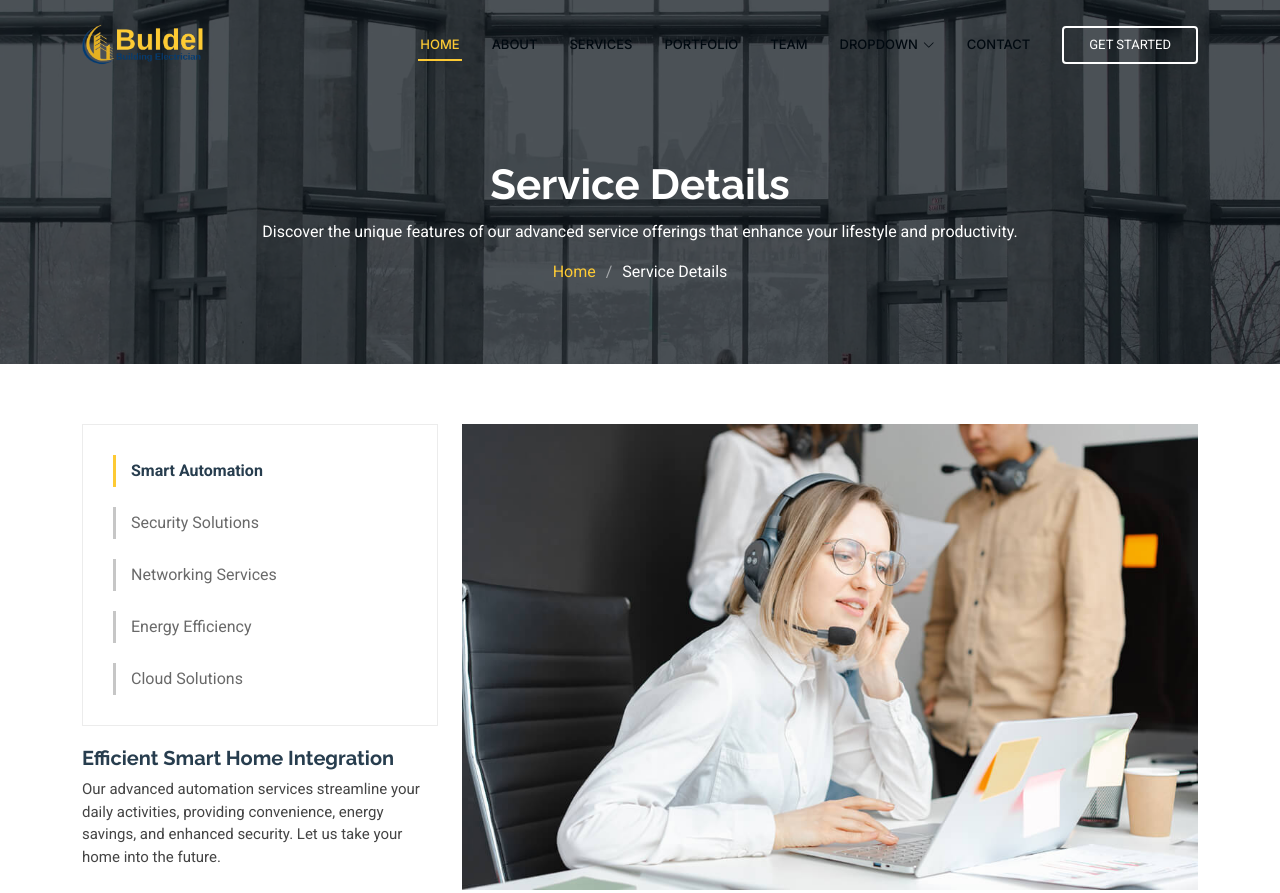
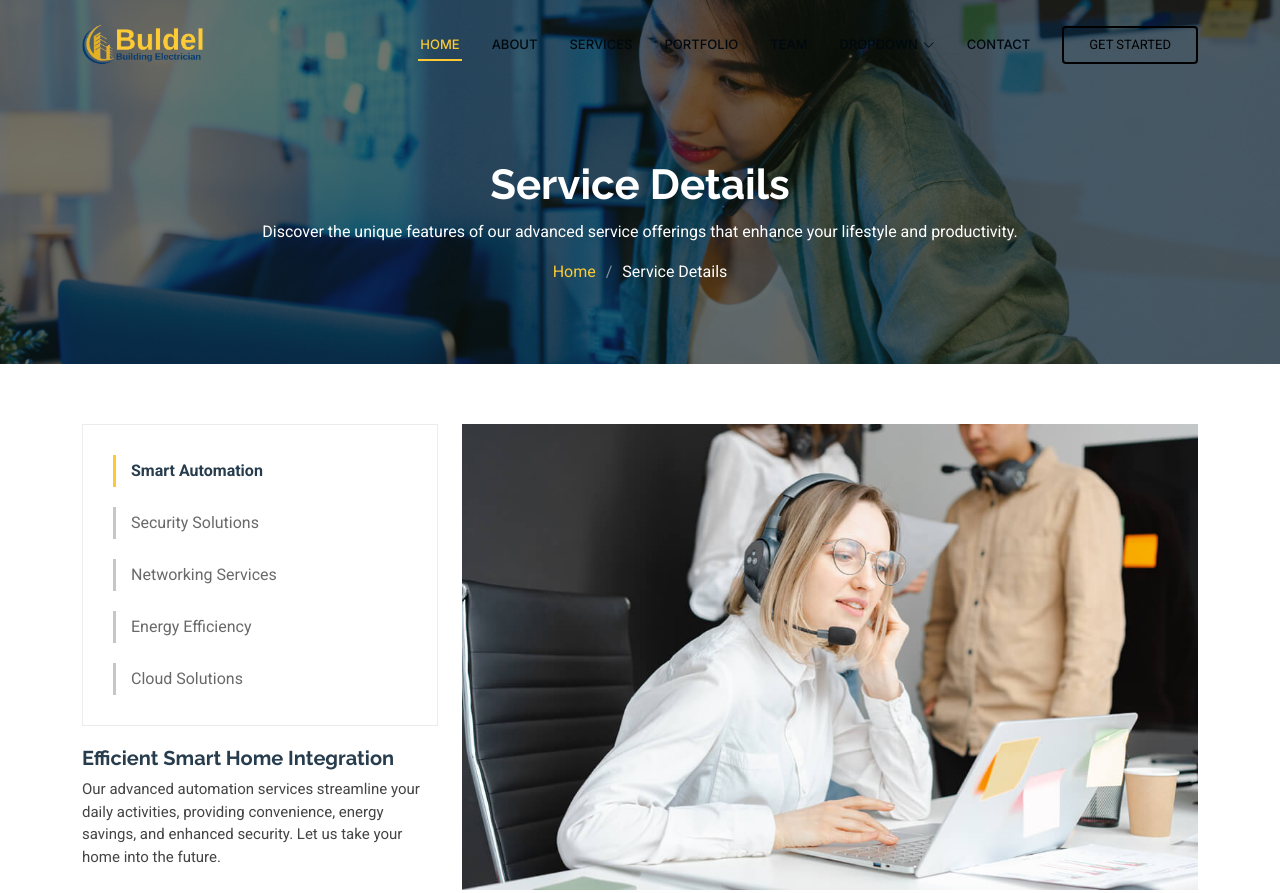
Before and after one commit to Sahani26/buldel-new-theme, a plain HTML site: page service-details.html in a window 1280 px wide. Shown: the top 893 px of the page. Drawn offline with Linux system fonts and the light colour scheme.

Commit message:
upload contetn study

```diff
--- a/assets/css/main.css
+++ b/assets/css/main.css
@@ -200,6 +200,11 @@ h6 {
   animation: none;
   border-radius: 0;
 }
+.rounded-image {
+  border-radius: 50% !important;
+  width: 100px;  /* Adjust width */
+  height: 100px; /* Adjust height */
+}
 
 .pulsating-play-btn:hover:after {
   border-left: 15px solid var(--accent-color);
@@ -250,14 +255,15 @@ h6 {
 
 .header .cta-btn,
 .header .cta-btn:focus {
-  color: var(--contrast-color);
+  /* color: var(--contrast-color); */
+  color: #000;
   font-size: 13px;
   padding: 7px 25px;
   margin: 0 0 0 30px;
   border-radius: 4px;
   transition: 0.3s;
   text-transform: uppercase;
-  border: 2px solid var(--contrast-color);
+  border: 2px solid #000;
 }
 
 .header .cta-btn:hover,
@@ -812,7 +818,8 @@ h6 {
 
 .page-title:before {
   content: "";
-  background: color-mix(in srgb, var(--background-color), transparent 30%);
+  background: #0f10008c;
+  /* background: color-mix(in srgb, var(--background-color), transparent 30%); */
   position: absolute;
   inset: 0;
 }
--- a/service-details.html
+++ b/service-details.html
@@ -83,7 +83,7 @@
   <main class="main">
 
     <!-- Page Title -->
-    <div class="page-title dark-background" data-aos="fade" style="background-image: url(assets/img/page-title-bg.webp);">
+    <div class="page-title dark-background" data-aos="fade" style="background-image: url(assets/img/new-img/customer-care.jpg);">
       <div class="container position-relative">
         <h1>Service Details</h1>
         <p>Discover the unique features of our advanced service offerings that enhance your lifestyle and productivity.</p>
```
Also changed, not shown: index.html (+3 -1 lines), assets/img/buldel-fevicon-icon.png (added), assets/img/cropped_image.png (added), assets/img/new-img/customer-care.jpg (added).
